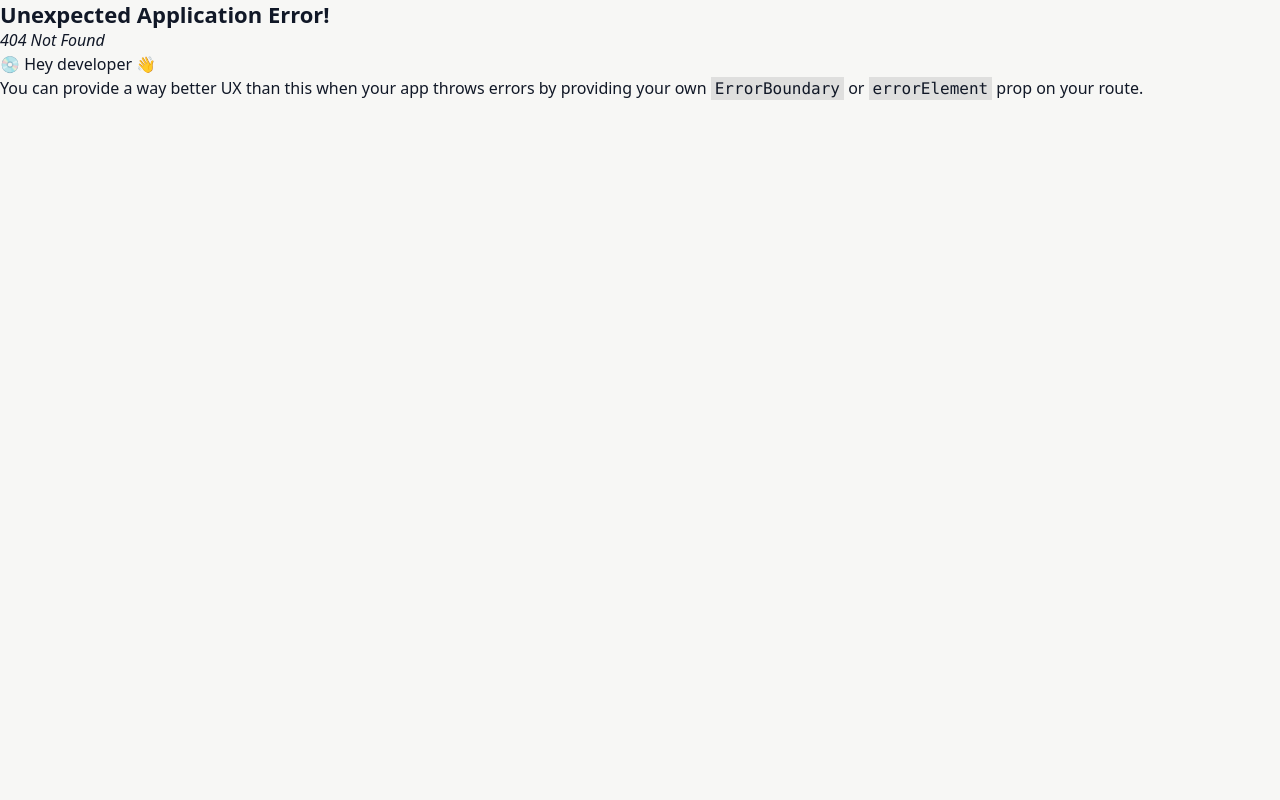
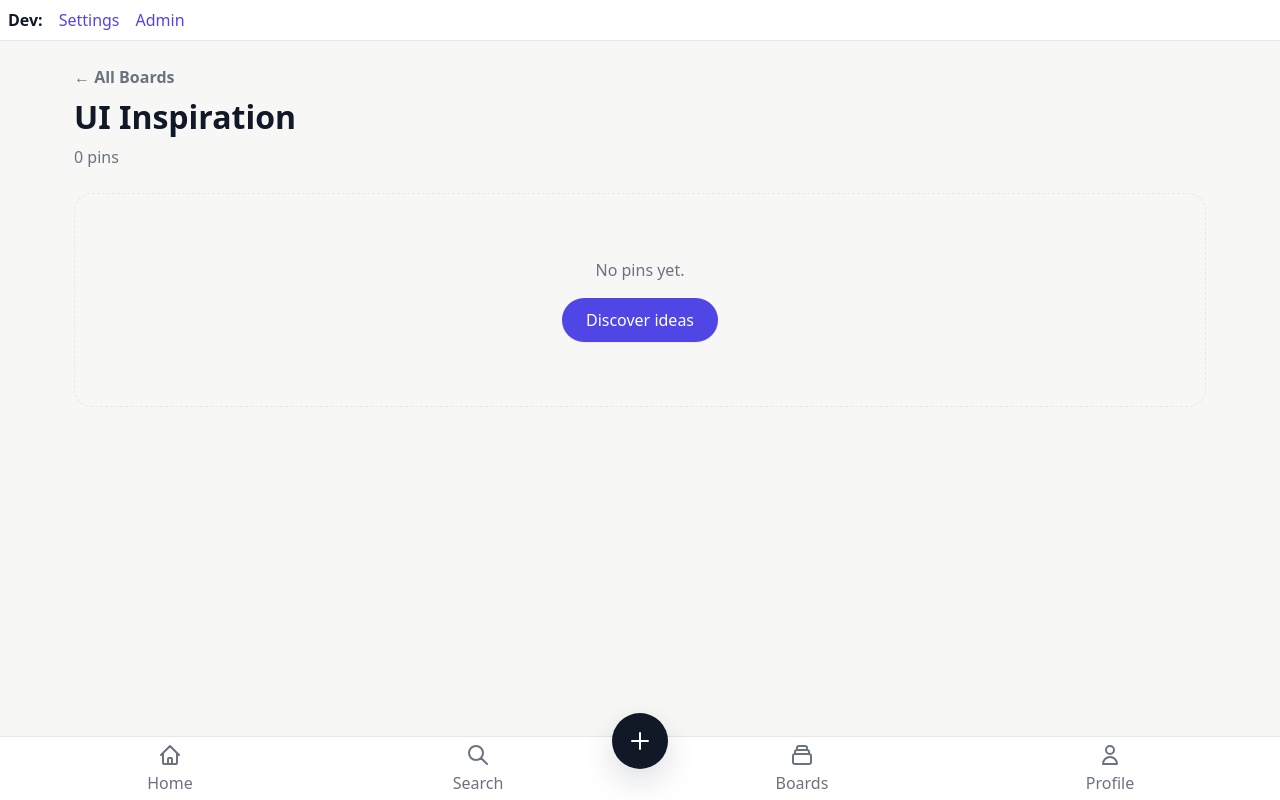
Before and after one commit to prudhvi1519/Pins-Studio, a React app in the folder frontend/: page /boards/board-mock-1 in a window 1280 px wide. Before the commit this address had no page. Built offline with nearby package versions, Linux system fonts and the light colour scheme; the HTML template or start-up script is replaced by a standard one.

Commit message:
feat(boards): add boards screens and saved state wiring (mock) (#16)

```diff
--- a/frontend/src/App.tsx
+++ b/frontend/src/App.tsx
@@ -5,7 +5,8 @@ import Page from './components/layout/Page';
 import ToastContainer from './components/primitives/Toast';
 import Home from './pages/Home';
 import Search from './pages/Search';
-import Boards from './pages/Boards';
+import BoardsList from './pages/BoardsList';
+import BoardDetail from './pages/BoardDetail';
 import Profile from './pages/Profile';
 import Settings from './pages/Settings';
 import Admin from './pages/Admin';
@@ -55,7 +56,8 @@ const router = createBrowserRouter([
     children: [
       { index: true, element: <Home /> },
       { path: 'search', element: <Search /> },
-      { path: 'boards', element: <Boards /> },
+      { path: 'boards', element: <BoardsList /> },
+      { path: 'boards/:id', element: <BoardDetail /> },
       { path: 'profile', element: <Profile /> },
       { path: 'settings', element: <Settings /> },
       { path: 'admin', element: <Admin /> },
--- a/frontend/src/components/feed/PinCard.tsx
+++ b/frontend/src/components/feed/PinCard.tsx
@@ -3,6 +3,7 @@ import { cn } from '../../lib/cn';
 import { Link } from 'react-router-dom';
 import { motion } from 'framer-motion';
 import { useReducedMotionPref } from '../../motion/useReducedMotionPref';
+import { useSavedPins } from '../../hooks/useSavedPins';
 
 interface PinCardProps {
     pin: Pin;
@@ -12,6 +13,9 @@ interface PinCardProps {
 
 export function PinCard({ pin, className, onClick }: PinCardProps) {
     const prefersReduced = useReducedMotionPref();
+    const { isSaved } = useSavedPins();
+
+    const saved = isSaved(pin.id);
 
     // We use the image height if available to prevent layout shifting
     // Fallback to a 3/4 aspect ratio if unknown
@@ -43,7 +47,13 @@ export function PinCard({ pin, className, onClick }: PinCardProps) {
                 />
 
                 {/* Hover overlay placeholder for future Save button */}
-                <div className="absolute inset-0 bg-black/0 group-hover:bg-black/10 transition-colors pointer-events-none" />
+                <div className="absolute inset-0 bg-black/0 group-hover:bg-black/10 transition-colors pointer-events-none p-12">
+                    {saved && (
+                        <div className="absolute top-12 left-12 bg-accent text-surface text-caption font-semibold px-12 py-4 rounded-chip shadow-card">
+                            Saved
+                        </div>
+                    )}
+                </div>
             </motion.div>
 
             <div className="px-4 pb-4">
--- /dev/null
+++ b/frontend/src/hooks/useSavedPins.ts
@@ -0,0 +1,47 @@
+import { useCallback, useSyncExternalStore } from 'react';
+import { boardsStore } from '../state/boardsStore';
+import { SEED_PINS } from '../data/seedPins';
+import type { Pin } from '../types/pin';
+import type { Board } from '../types/board';
+
+// A tiny global store just to force re-renders when a save happens,
+// so components using useSavedPins update immediately.
+// We could just subscribe to boardsStore, but boardsStore already notifies on save!
+// We can use boardsStore's subscription mechanism.
+
+export function useSavedPins() {
+    // We subscribe to boardsStore to trigger re-renders when saved states change
+    useSyncExternalStore(
+        boardsStore.subscribe.bind(boardsStore),
+        () => boardsStore.getBoards() // We just need something that changes or we can rely on React calling this
+    );
+
+    const isSaved = useCallback((pinId: string) => {
+        return boardsStore.getSavedBoardId(pinId) !== null;
+    }, []);
+
+    const getSavedBoard = useCallback((pinId: string): Board | null => {
+        const boardId = boardsStore.getSavedBoardId(pinId);
+        if (!boardId) return null;
+
+        const boards = boardsStore.getBoards();
+        return boards.find(b => b.id === boardId) || null;
+    }, []);
+
+    const listSavedPins = useCallback((boardId: string): Pin[] => {
+        // Find all pins where boardsStore.getSavedBoardId(pinId) === boardId
+        // In a real app we'd query the DB. Here we just filter the SEED_PINS.
+        return SEED_PINS.filter(pin => boardsStore.getSavedBoardId(pin.id) === boardId);
+    }, []);
+
+    const getBoardPinCount = useCallback((boardId: string): number => {
+        return listSavedPins(boardId).length;
+    }, [listSavedPins]);
+
+    return {
+        isSaved,
+        getSavedBoard,
+        listSavedPins,
+        getBoardPinCount
+    };
+}
--- /dev/null
+++ b/frontend/src/pages/BoardDetail.tsx
@@ -0,0 +1,58 @@
+import { useParams, useNavigate } from 'react-router-dom';
+import Container from '../components/layout/Container';
+import { useBoards } from '../hooks/useBoards';
+import { useSavedPins } from '../hooks/useSavedPins';
+import { Masonry } from '../components/feed/Masonry';
+import { PinCard } from '../components/feed/PinCard';
+import { Button } from '../components/core/Button';
+
+export default function BoardDetail() {
+    const { id } = useParams<{ id: string }>();
+    const navigate = useNavigate();
+    const { boards } = useBoards();
+    const { listSavedPins } = useSavedPins();
+
+    const board = boards.find(b => b.id === id);
+    const savedPins = id ? listSavedPins(id) : [];
+
+    if (!board) {
+        return (
+            <Container className="pt-24">
+                <div className="text-center py-48 text-muted">Board not found</div>
+                <div className="flex justify-center mt-16">
+                    <Button variant="secondary" onClick={() => navigate('/boards')}>Back to Boards</Button>
+                </div>
+            </Container>
+        );
+    }
+
+    return (
+        <Container className="pt-24 pb-32">
+            <div className="mb-24 flex flex-col gap-8">
+                <button
+                    onClick={() => navigate('/boards')}
+                    className="text-muted hover:text-text transition-colors flex items-center gap-4 text-caption font-semibold self-start"
+                >
+                    ← All Boards
+                </button>
+                <h1 className="text-h1 font-h1 text-text">{board.name}</h1>
+                <p className="text-body text-muted">{savedPins.length} {savedPins.length === 1 ? 'pin' : 'pins'}</p>
+            </div>
+
+            {savedPins.length > 0 ? (
+                <Masonry>
+                    {savedPins.map(pin => (
+                        <PinCard key={pin.id} pin={pin} />
+                    ))}
+                </Masonry>
+            ) : (
+                <div className="text-center py-64 flex flex-col items-center gap-16 border border-dashed border-border rounded-card bg-bg/50">
+                    <p className="text-body text-muted">No pins yet.</p>
+                    <Button variant="primary" onClick={() => navigate('/')}>
+                        Discover ideas
+                    </Button>
+                </div>
+            )}
+        </Container>
+    );
+}
--- a/frontend/src/pages/Boards.tsx
+++ /dev/null
@@ -1,10 +0,0 @@
-import Container from '../components/layout/Container';
-
-export default function Boards() {
-    return (
-        <Container className="pt-24">
-            <h1>Boards</h1>
-            <p className="text-muted mt-8">Phase 2 UI foundation</p>
-        </Container>
-    );
-}
--- /dev/null
+++ b/frontend/src/pages/BoardsList.tsx
@@ -0,0 +1,41 @@
+import { Link } from 'react-router-dom';
+import Container from '../components/layout/Container';
+import { useBoards } from '../hooks/useBoards';
+import { useSavedPins } from '../hooks/useSavedPins';
+
+export default function BoardsList() {
+    const { boards } = useBoards();
+    const { getBoardPinCount } = useSavedPins();
+
+    return (
+        <Container className="pt-24 pb-32">
+            <h1 className="text-h1 font-h1 text-text mb-24">Saved Boards</h1>
+
+            <div className="grid grid-cols-1 sm:grid-cols-2 md:grid-cols-3 gap-16">
+                {boards.map(board => {
+                    const count = getBoardPinCount(board.id);
+                    return (
+                        <Link
+                            key={board.id}
+                            to={`/boards/${board.id}`}
+                            className="bg-surface rounded-card p-24 border border-border shadow-card hover:shadow-sheet transition-shadow flex flex-col gap-8 group"
+                        >
+                            <h2 className="text-h2 font-semibold text-text group-hover:text-accent transition-colors">
+                                {board.name}
+                            </h2>
+                            <p className="text-caption text-muted">
+                                {count} {count === 1 ? 'pin' : 'pins'}
+                            </p>
+                        </Link>
+                    )
+                })}
+            </div>
+
+            {boards.length === 0 && (
+                <div className="text-center py-48 text-muted">
+                    No boards constructed yet.
+                </div>
+            )}
+        </Container>
+    );
+}
--- a/frontend/src/pages/PinDetail.tsx
+++ b/frontend/src/pages/PinDetail.tsx
@@ -7,11 +7,13 @@ import { useReducedMotionPref } from '../motion/useReducedMotionPref';
 import { Button } from '../components/core/Button';
 import Container from '../components/layout/Container';
 import { SaveToBoardSheet } from '../components/boards/SaveToBoardSheet';
+import { useSavedPins } from '../hooks/useSavedPins';
 
 export default function PinDetail() {
     const { id } = useParams<{ id: string }>();
     const navigate = useNavigate();
     const prefersReduced = useReducedMotionPref();
+    const { getSavedBoard } = useSavedPins();
 
     const [pin, setPin] = useState<Pin | null>(null);
     const [isSaveSheetOpen, setIsSaveSheetOpen] = useState(false);
@@ -32,6 +34,7 @@ export default function PinDetail() {
         );
     }
 
+    const savedBoard = getSavedBoard(pin.id);
     const layoutId = prefersReduced ? undefined : `pin-image-${pin.id}`;
 
     return (
@@ -66,6 +69,11 @@ export default function PinDetail() {
                                 <Button variant="secondary" onClick={() => window.open(pin.sourceUrl, '_blank')}>
                                     Open
                                 </Button>
+                                {savedBoard && (
+                                    <span className="text-caption font-semibold text-text truncate max-w-[120px] md:max-w-none ml-4">
+                                        Saved to {savedBoard.name}
+                                    </span>
+                                )}
                                 <Button variant="primary" onClick={() => setIsSaveSheetOpen(true)}>
                                     Save
                                 </Button>
```
